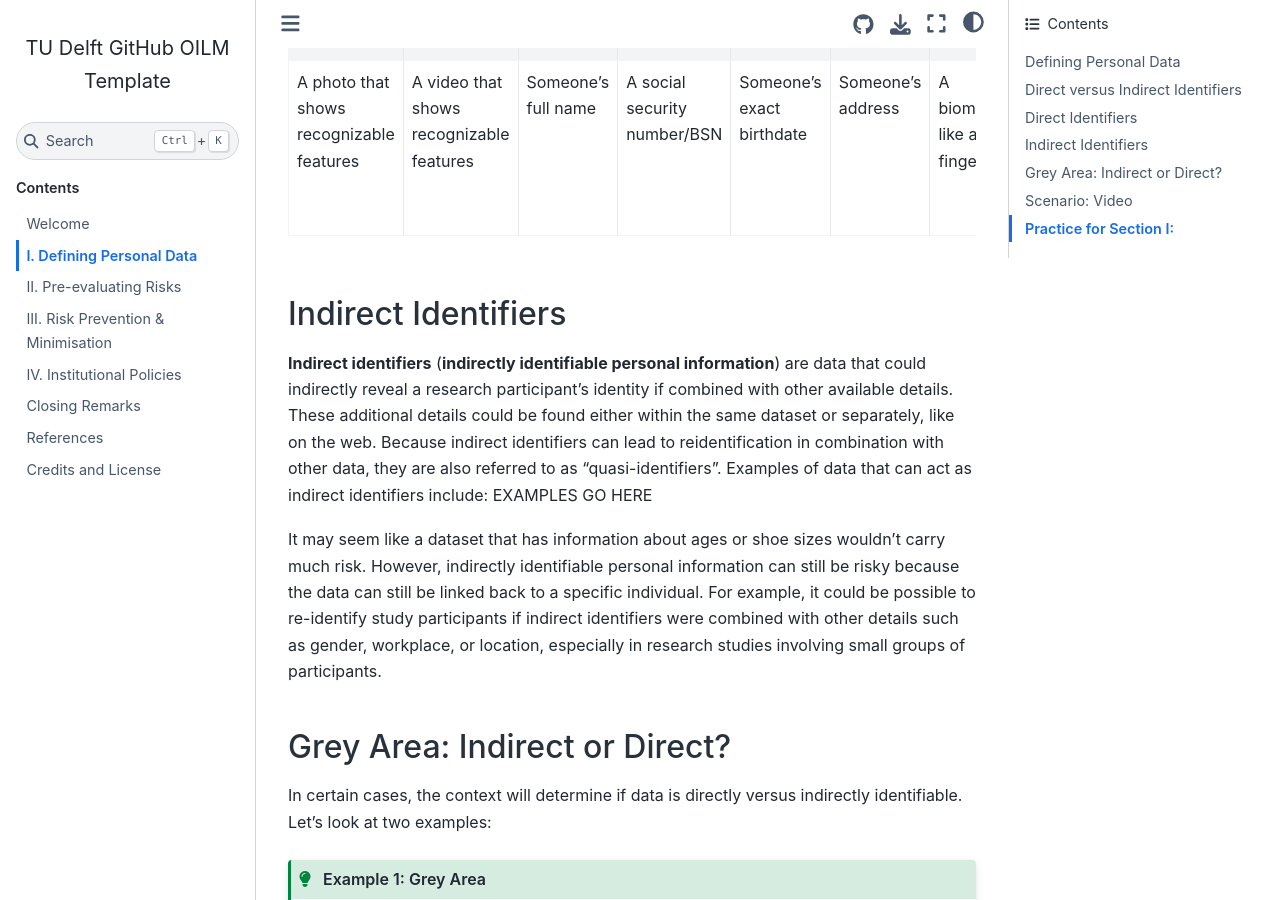
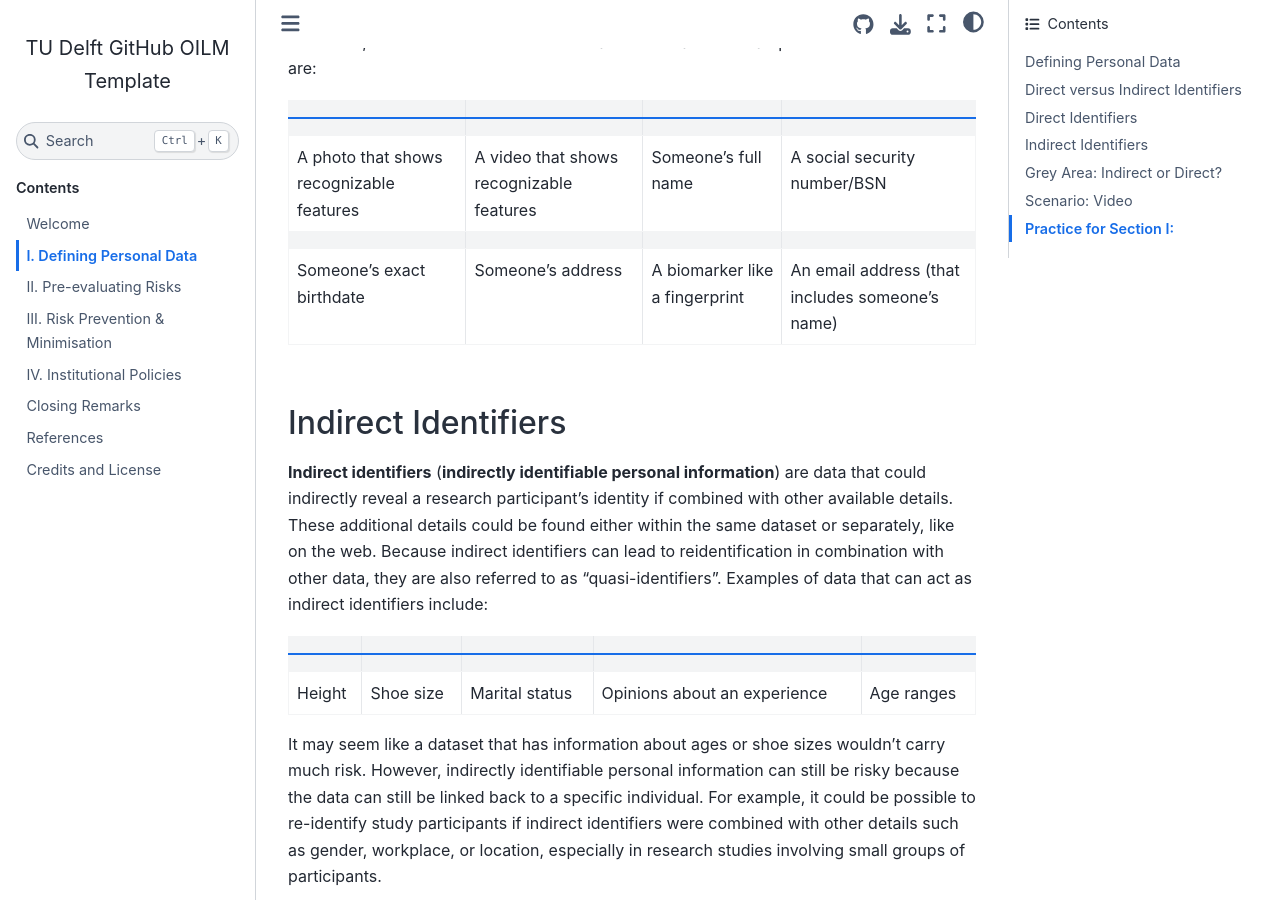
Before and after one commit to tu-delft-library/BSc_Research_Ethics_for_Personal_Data, a Jupyter Book: the page built from book/defining_personal_data.md, in a window 1280 px wide and 900 px high, scrolled down 1381 px. Built offline with Jupyter Book 1.0.4 settings and Sphinx 7.4.7 and the Sphinx Book theme 1.1.4, drawn with Linux system fonts in a browser that asks for light colours; comment, search, counter and statistics services are not loaded; some of the changed text lies outside the part shown.

Commit message:
trying to set up tables with images

````diff
--- a/book/defining_personal_data.md
+++ b/book/defining_personal_data.md
@@ -10,12 +10,10 @@
 
 Let's enhance our understanding by looking at a variety of examples of personal data:
 
-```{figure} book/graphics/Marriage_status.png
-:width: 200px
-:alt: This is a graphic for personal data
-
-"graphic" by TU Delft Library Education Support is licensed under CC by 4.0
-```
+|   |   |   |   |   |
+|---|---|---|---|---|
+| <img src="book/graphics/IP_address.png" alt="IP address icon" width="50"> |   |   |   |   |
+| An IP address | A patient's heart rate | A social media post | An online review of a restaurant | Raw transcripts from an interview |
 
 
 
@@ -41,15 +39,22 @@
 ## Direct Identifiers
 **Direct identifiers** (also called **directly identifiable personal information**) are pieces of personal data that are unique to an individual. A direct identifier standing alone is enough to directly identify an individual research participant. If a direct identifier is accidentally leaked, the risk of exposing a participant’s identity and private information is high. Therefore, direct identifiers should be treated with caution. Examples of direct identifiers are:
 
-|   |   |   |   |   |   |   |   |
-|---|---|---|---|---|---|---|---|
-|   |   |   |   |   |   |   |   |
-| A photo that shows recognizable features| A video that shows recognizable features | Someone's full name | A social security number/BSN | Someone's exact birthdate | Someone's address | A biomarker like a fingerprint | An email address (that includes someone's name) |
+|   |   |   |   |
+|---|---|---|---|
+|   |   |   |   |
+| A photo that shows recognizable features| A video that shows recognizable features | Someone's full name | A social security number/BSN |
+|   |   |   |   |
+|Someone's exact birthdate | Someone's address | A biomarker like a fingerprint | An email address (that includes someone's name) |
 
 
 ## Indirect Identifiers
 **Indirect identifiers** (**indirectly identifiable personal information**) are data that could indirectly reveal a research participant's identity if combined with other available details. These additional details could be found either within the same dataset or separately, like on the web. Because indirect identifiers can lead to reidentification in combination with other data, they are also referred to as "quasi-identifiers”. Examples of data that can act as indirect identifiers include:
-EXAMPLES GO HERE
+
+|   |   |   |   |   |
+|---|---|---|---|---|
+|   |   |   |   |   |
+| Height | Shoe size | Marital status | Opinions about an experience | Age ranges |
+
 
 It may seem like a dataset that has information about ages or shoe sizes wouldn't carry much risk. However, indirectly identifiable personal information can still be risky because the data can still be linked back to a specific individual. For example, it could be possible to re-identify study participants if indirect identifiers were combined with other details such as gender, workplace, or location, especially in research studies involving small groups of participants.
 
````
